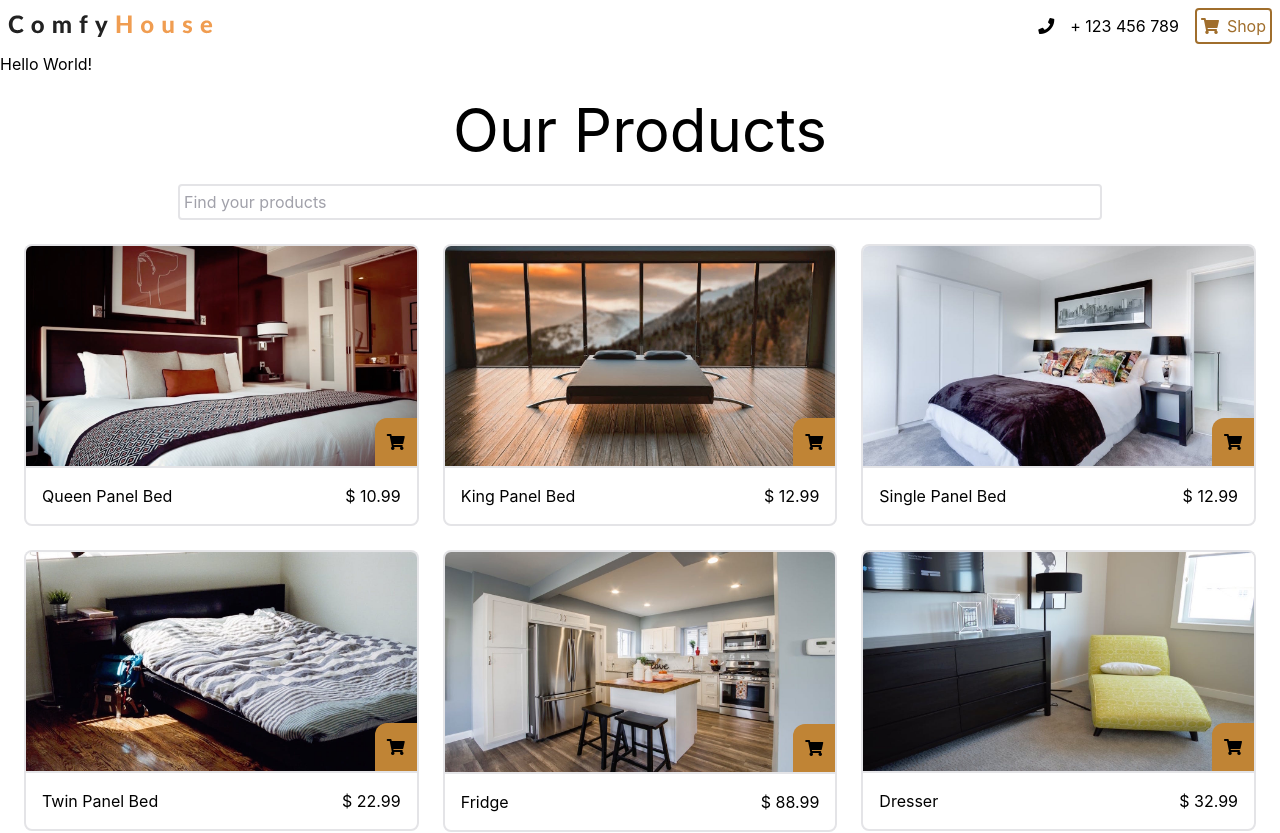
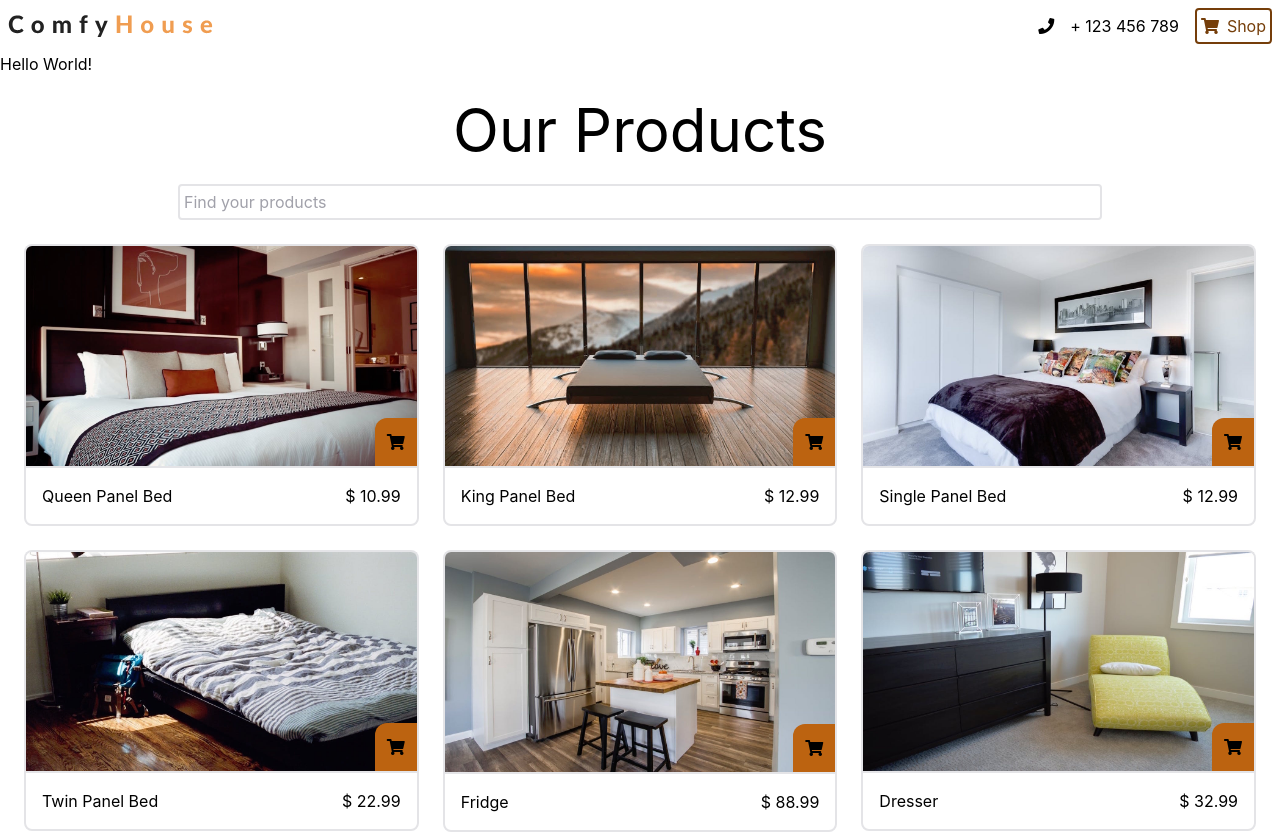
Before and after one commit to Dacker15/comfy-house, a React (Create React App) app: page / in a window 1280 px wide. Shown: the top 833 px of the page. Built offline with nearby package versions, Linux system fonts and the light colour scheme; the HTML template or start-up script is replaced by a standard one.

Commit message:
perf(theme): Change color and variant

```diff
--- a/tailwind.config.js
+++ b/tailwind.config.js
@@ -8,14 +8,16 @@ module.exports = {
     colors: {
       ...colors,
       primary: {
-        light: '#D3A15F',
-        DEFAULT: '#C08435',
-        dark: '#A06E2C'
+        lighter: 'hsl(29, 84%, 70%)',
+        light: 'hsl(29, 84%, 55%)',
+        DEFAULT: 'hsl(29, 84%, 40%)',
+        dark: 'hsl(29, 84%, 25%)'
       },
       secondary: {
-        light: '#F1ECE4',
-        DEFAULT: '#D9CAB3',
-        dark: '#C1A985'
+        lighter: 'hsl(148, 12%, 60%)',
+        light: 'hsl(148, 12%, 45%)',
+        DEFAULT: 'hsl(148, 12%, 30%)',
+        dark: 'hsl(148, 12%, 15%)'
       }
     }
   },
```
